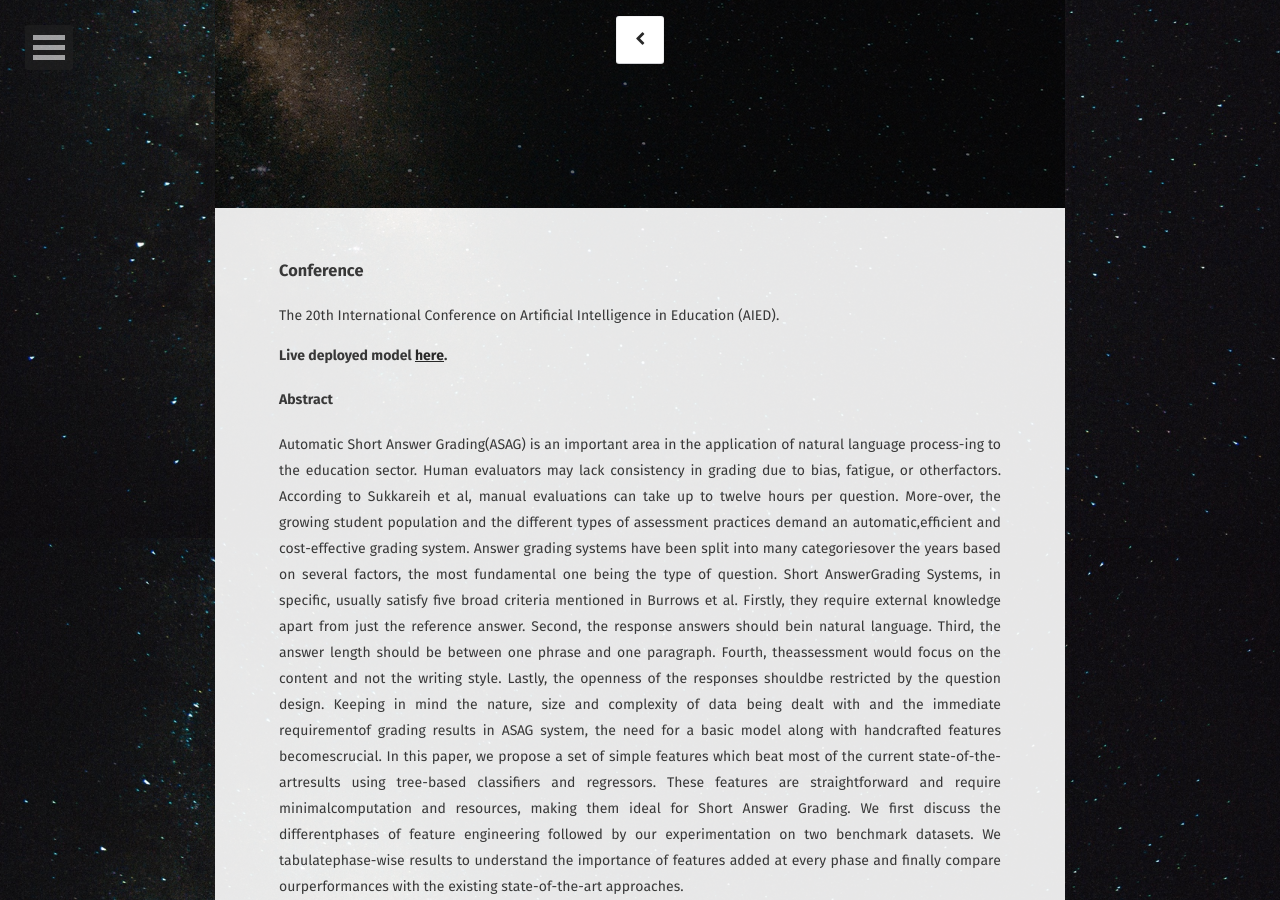
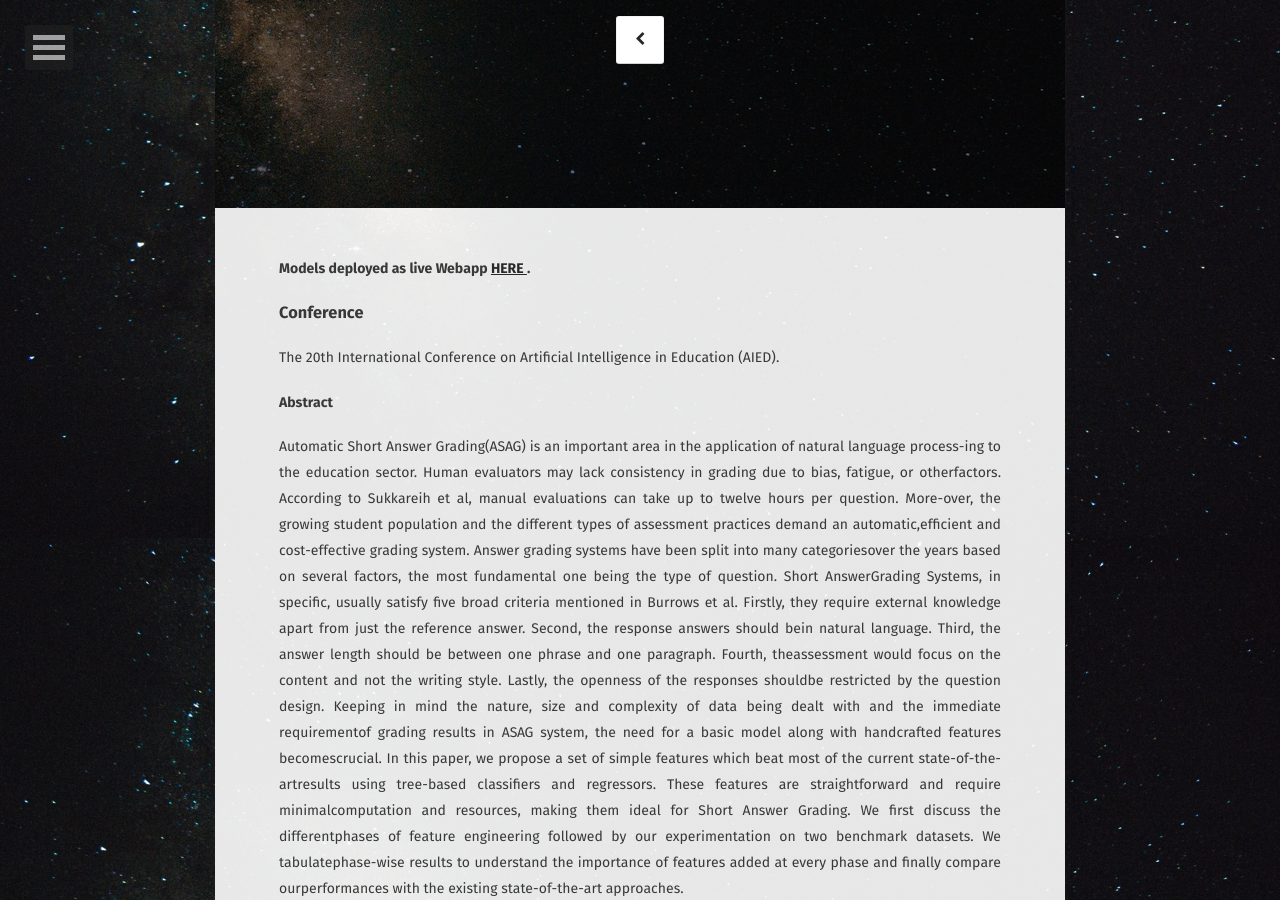
Before and after one commit to Sharan-Sundar/Sharan-Sundar.github.io, a Jekyll site: the page built from _posts/2019-04-27-Pub_4_ASAG.md, in a window 1280 px wide and 900 px high, scrolled down 362 px. Built offline with Jekyll 4.4.1, drawn with Linux system fonts in a browser that asks for light colours; some web fonts are replaced; comment, search, counter and statistics services are not loaded.

Commit message:
Update 2019-04-27-Pub_4_ASAG.md

```diff
--- a/_posts/2019-04-27-Pub_4_ASAG.md
+++ b/_posts/2019-04-27-Pub_4_ASAG.md
@@ -13,10 +13,12 @@ feature: /assets/img/sky1.jpg
 comments: true
 
 ---
+
+<b>Models deployed as live Webapp <a href="https://deeperudite.github.io/asag-react-app/" target=" ">HERE </a>.</b>
+
+
 ### Conference
 The 20th International Conference on Artificial Intelligence in Education (AIED).
-
-<b>Live deployed model <a href="https://deeperudite.github.io/asag-react-app/" target=" "> here</a>.</b>
 
 
 #### Abstract
```
